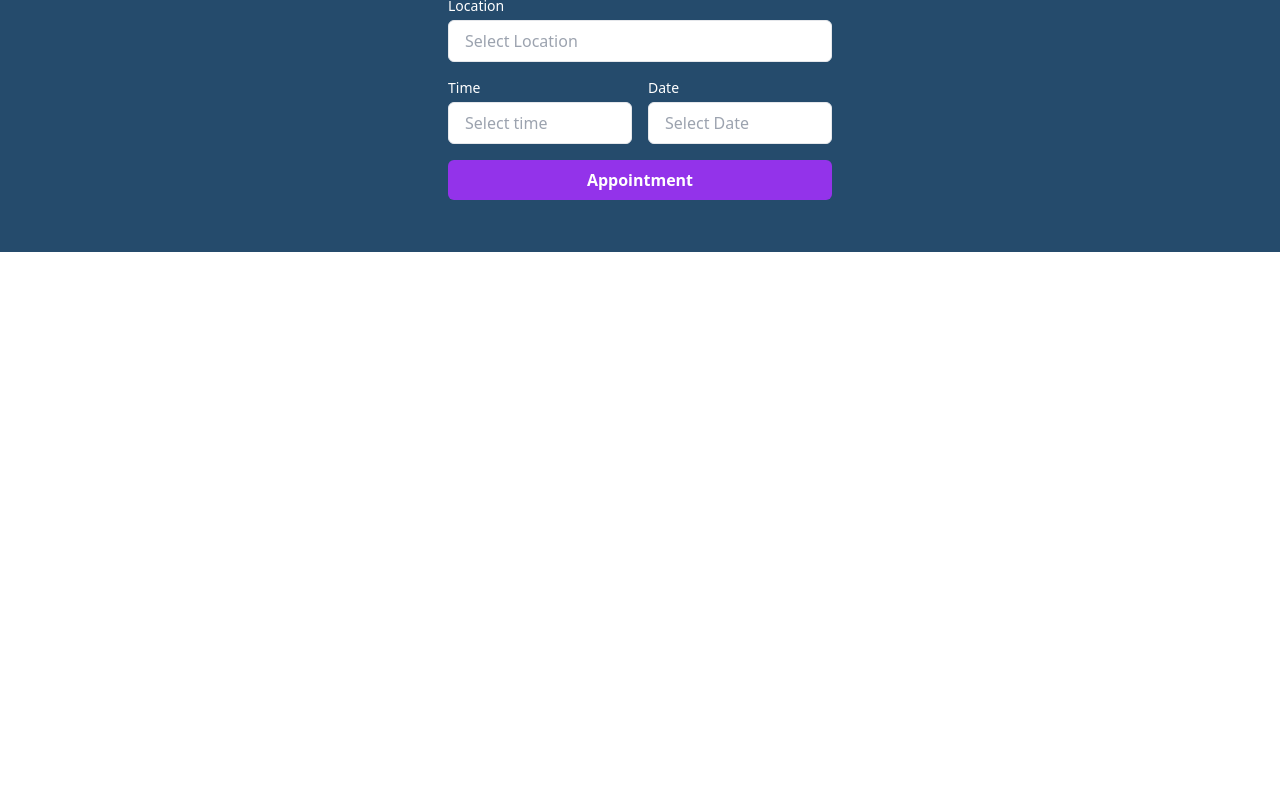
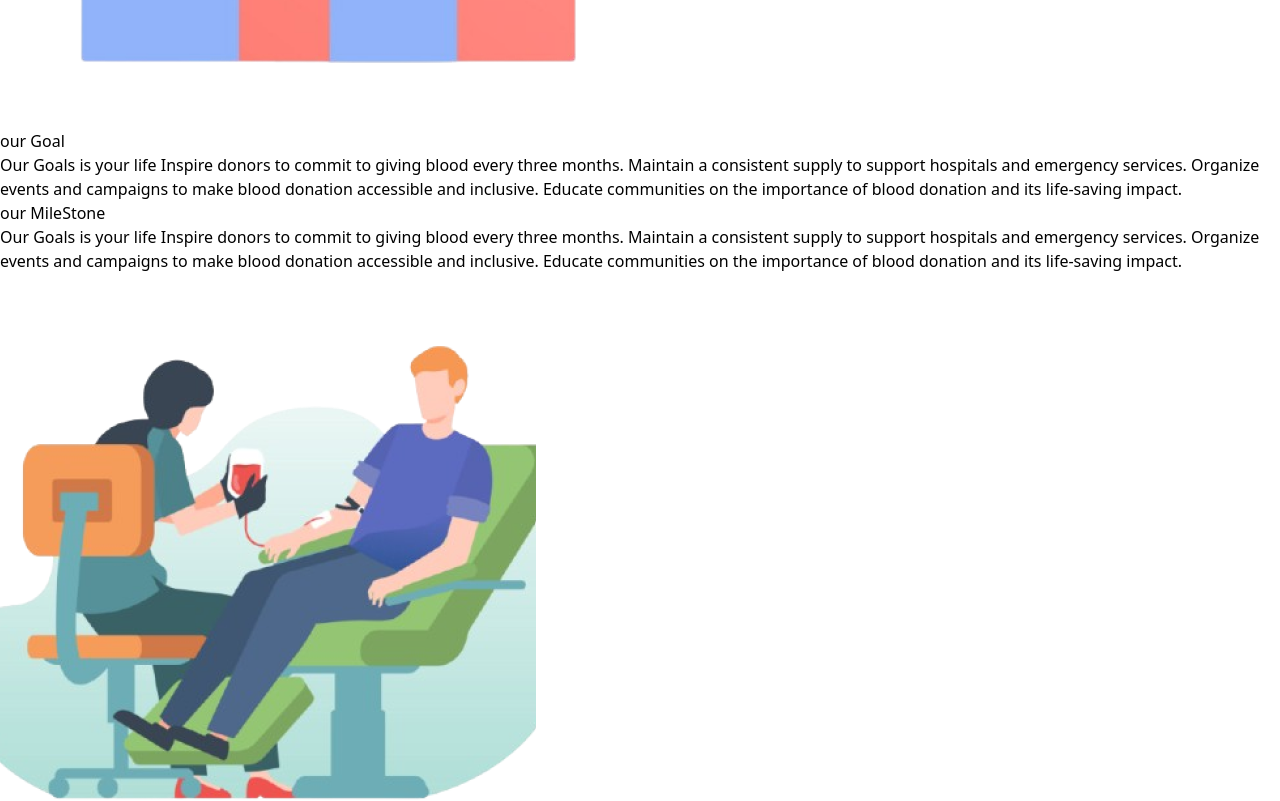
Before and after one commit to Jamshaid-wali123/fyp-project, a React (Vite) app: page / in a window 1280 px wide. Shown: the part 1300-2101 px from the top of the page. Before the commit the page ends 1572 px from the top, so only its background shows below. Built offline with nearby package versions, Linux system fonts and the light colour scheme.

Commit message:
our goals

```diff
--- /dev/null
+++ b/src/components/CreateProfile.jsx
@@ -0,0 +1,42 @@
+import React from "react";
+import goalImg from "../assets/goal.png";
+import MileStoneImg from "../assets/MileStone.png";
+
+const CreateProfile = () => {
+  return (
+    <div>
+      <div>
+        <div>
+          <img src={goalImg} className="" />
+        </div>
+        <div>
+          <h4>our Goal</h4>
+          <p>
+            Our Goals is your life Inspire donors to commit to giving blood
+            every three months. Maintain a consistent supply to support
+            hospitals and emergency services. Organize events and campaigns to
+            make blood donation accessible and inclusive. Educate communities on
+            the importance of blood donation and its life-saving impact.
+          </p>
+        </div>
+      </div>
+      <div>
+        <div>
+          <h4>our MileStone</h4>
+          <p>
+            Our Goals is your life Inspire donors to commit to giving blood
+            every three months. Maintain a consistent supply to support
+            hospitals and emergency services. Organize events and campaigns to
+            make blood donation accessible and inclusive. Educate communities on
+            the importance of blood donation and its life-saving impact.
+          </p>
+        </div>
+        <div>
+          <img src={MileStoneImg} className="" />
+        </div>
+      </div>
+    </div>
+  );
+};
+
+export default CreateProfile;
--- a/src/pages/home/Home.jsx
+++ b/src/pages/home/Home.jsx
@@ -1,4 +1,5 @@
 import AppointmentForm from "../../components/AppointmentForm"
+import CreateProfile from "../../Components/CreateProfile"
 import Layout from "../../components/layout/Layout"
 import Navbar from "../../components/Navbar"
 
@@ -6,6 +7,7 @@ const Home = () => {
   return (
     <div className=" overflow-hidden">
     <Navbar/>
+    <CreateProfile/>
     <AppointmentForm/>
     </div>
   )
```
Also changed, not shown: src/assets/goal.png (added), src/assets/milestone.png (added).
